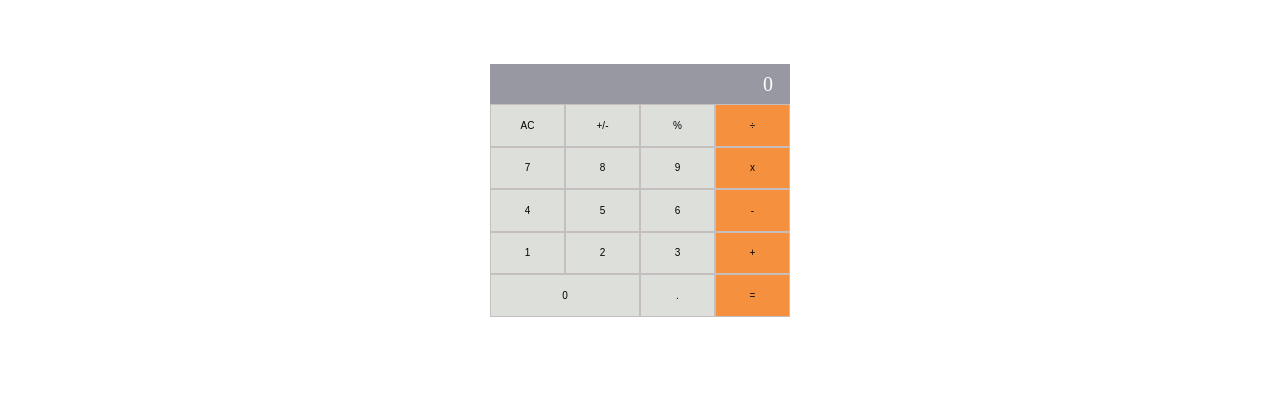
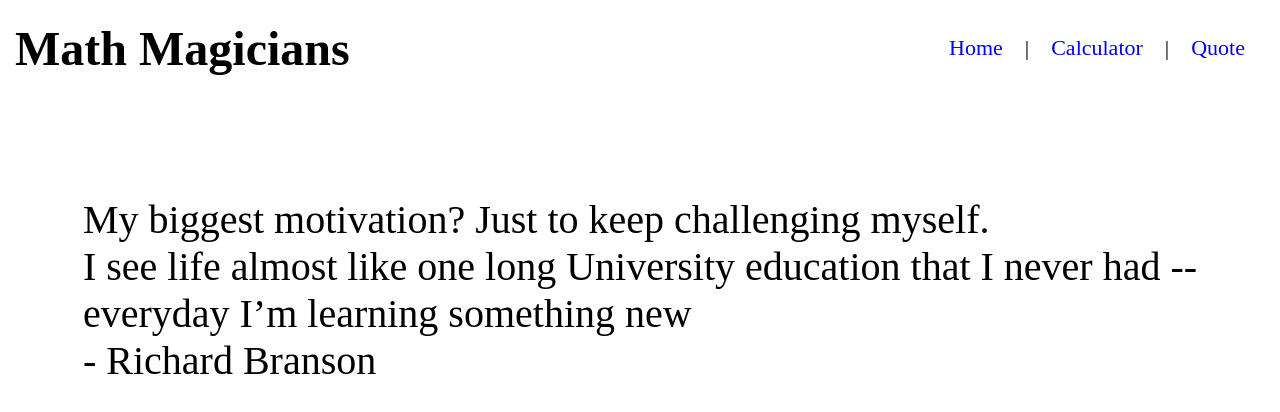
Before and after one commit to MudasirSherwani/math-magicians-react, a React (Create React App) app: page /Quote in a window 1280 px wide. Shown: the top 412 px of the page. Built offline with nearby package versions, Linux system fonts and the light colour scheme.

Commit message:
Add routes to app.js file

```diff
--- a/package.json
+++ b/package.json
@@ -10,6 +10,7 @@
     "react": "^18.2.0",
     "react-dom": "^18.2.0",
     "react-lorem-ipsum": "^1.4.10",
+    "react-router-dom": "^6.6.2",
     "react-scripts": "5.0.1",
     "web-vitals": "^2.1.4"
   },
@@ -44,6 +45,7 @@
     "@babel/preset-react": "^7.18.6",
     "eslint": "^7.32.0",
     "eslint-config-airbnb": "^18.2.1",
+    "eslint-config-airbnb-typescript": "^17.0.0",
     "eslint-plugin-import": "^2.26.0",
     "eslint-plugin-jsx-a11y": "^6.7.0",
     "eslint-plugin-react": "^7.32.0",
--- a/src/App.js
+++ b/src/App.js
@@ -1,17 +1,21 @@
-import React, { Component } from 'react';
+import React from 'react';
+import { BrowserRouter as Router, Routes, Route } from 'react-router-dom';
 import Calculator from './component/Calculator';
+import Home from './component/Home';
+import Navigation from './component/Navigation';
+import Quote from './component/Quote';
 
-export default class App extends Component {
-  constructor(props) {
-    super(props);
-    this.state = {};
-  }
-
-  render() {
-    return (
-      <div>
-        <Calculator />
-      </div>
-    );
-  }
+export default function App() {
+  return (
+    <>
+      <Router>
+        <Navigation />
+        <Routes>
+          <Route path="/" element={<Home />} />
+          <Route path="/Calculator" element={<Calculator />} />
+          <Route path="/Quote" element={<Quote />} />
+        </Routes>
+      </Router>
+    </>
+  );
 }
--- a/src/component/Home.js
+++ b/src/component/Home.js
@@ -1,6 +1,7 @@
 import React from 'react';
-import './Home.css';
-import { LoremIpsum, Avatar } from 'react-lorem-ipsum';
+import './home.css';
+import { LoremIpsum } from 'react-lorem-ipsum';
+
 const Home = () => (
   <div className="homepage">
     <h2 className="heading">Welcome to our page!</h2>
--- a/src/component/Navigation.js
+++ b/src/component/Navigation.js
@@ -1,6 +1,6 @@
 import React from 'react';
 import { Link } from 'react-router-dom';
-import './Navigation.css';
+import './navigation.css';
 
 const Navigation = () => (
   <div className="container">
--- a/src/component/Quote.js
+++ b/src/component/Quote.js
@@ -4,9 +4,13 @@ import './quote.css';
 const Quote = () => (
   <div className="quote">
     <div className="quote-text">
-    "My biggest motivation? Just to keep challenging myself.
-    <br />I see life almost like one long University education that I never had --
-    <br />everyday I’m learning something new."<br /> - Richard Branson
+      My biggest motivation? Just to keep challenging myself.
+      <br />
+      I see life almost like one long University education that I never had --
+      <br />
+      everyday I’m learning something new
+      <br />
+      - Richard Branson
     </div>
   </div>
 );
```
Also changed, not shown: 1 other file (tests, documents, lock files or other folders).
